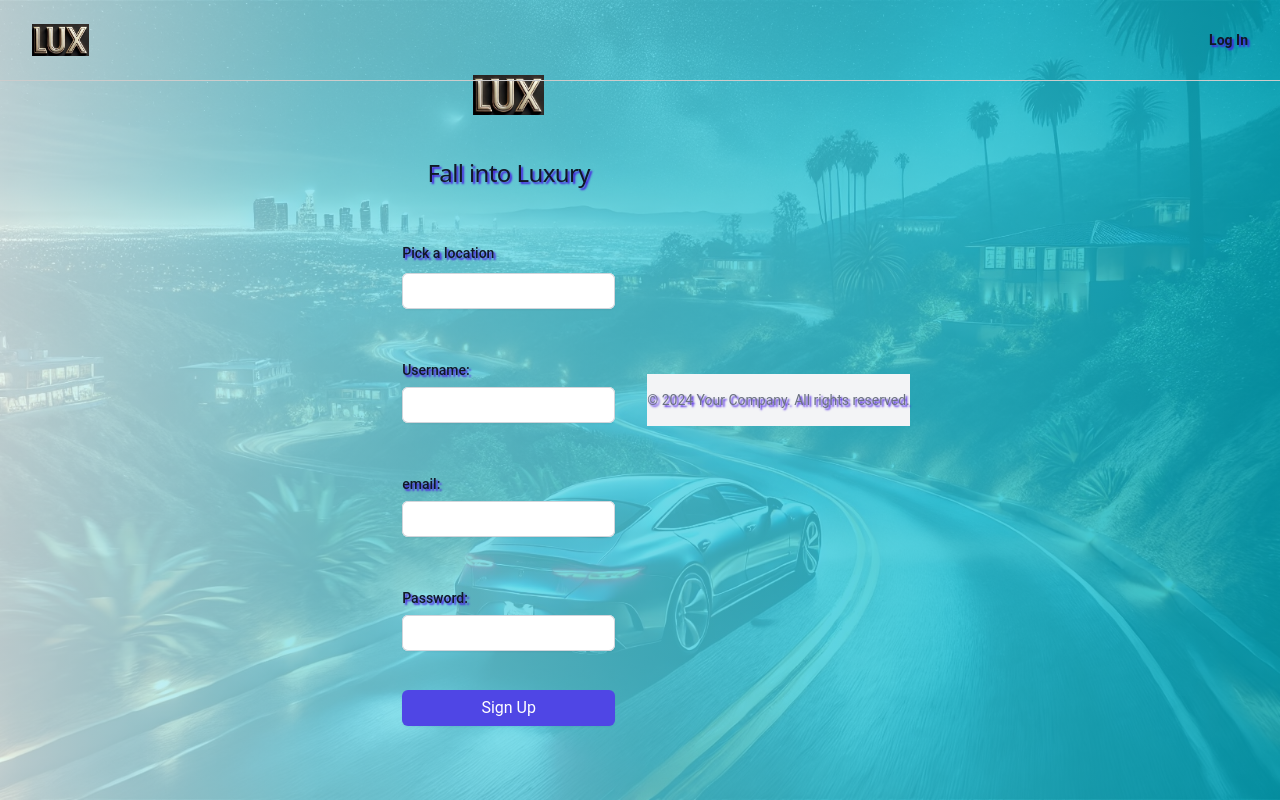
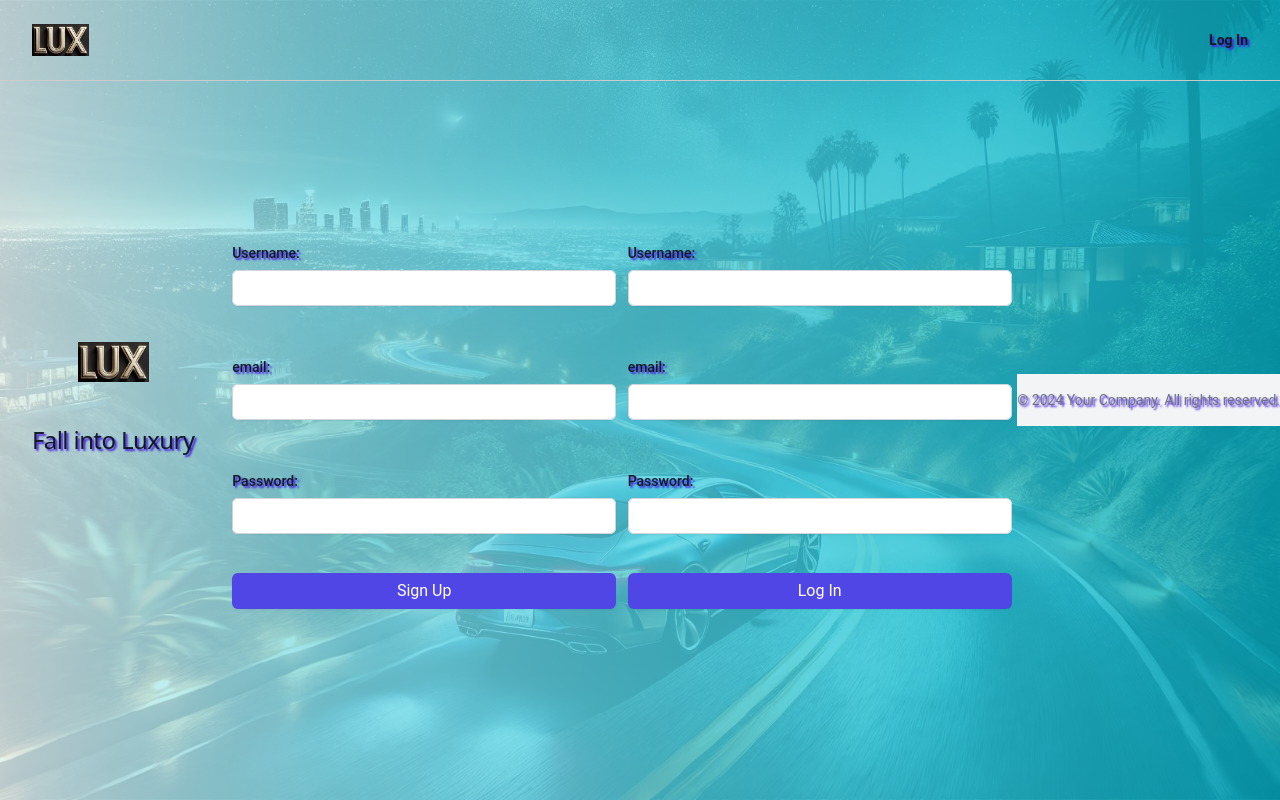
Before and after one commit to jeaq01/lux-Rental, a Node server app: page /login in a window 1280 px wide. Run offline with Node 20, Linux system fonts and the light colour scheme; some libraries are stand-ins or nearby versions.

Commit message:
reorganizing login handlebar, adding login form

```diff
--- a/public/js/login.js
+++ b/public/js/login.js
@@ -15,7 +15,7 @@
 
     if (response.ok) {
       // If successful, redirect the browser to the profile page
-      document.location.replace('/profile');
+      document.location.replace('/');
     } else {
       alert(response.statusText);
     }
@@ -25,10 +25,12 @@
 const signupFormHandler = async (event) => {
   event.preventDefault();
 
+  // collecting values from sign-up form
   const name = document.querySelector('#signup-username').value.trim();
   const email = document.querySelector('#signup-email').value.trim();
   const password = document.querySelector('#signup-password').value.trim();
 
+  // send POST request to API
   if (name && email && password) {
     const response = await fetch('/api/users', {
       method: 'POST',
@@ -37,6 +39,7 @@
     });
 
     if (response.ok) {
+      // if successful, go to the home page
       document.location.replace('/');
     } else {
       alert(response.statusText);
--- a/views/login.handlebars
+++ b/views/login.handlebars
@@ -1,18 +1,19 @@
 {{!-- This page extends the main layout --}}
 <div class="flex min-h-full flex-col justify-center px-6 py-12 lg:px-8">
     <div class="sm:mx-auto sm:w-full sm:max-w-sm">
-        <img class="mx-auto h-10 w-auto" src="/public/luxlogo.jpg" alt="Lux Logo">
+        <img class="mx-auto h-10 w-auto" src="./public/luxlogo.jpg" alt="Lux Logo">
         <h2 class="mt-10 text-center text-2xl font-sans leading-9 tracking-tight text-gray-900">Fall into Luxury</h2>
+    </div>
 </div>
 
 <div class="mt-10 sm:mx-auto sm:w-full sm:max-w-sm">
     <form class="space-y-6" id="signup">
-            <div>
+        {{!-- <div>
             <label for="location" class="block text-sm font-medium leading-6 text-gray-900">Pick a location</label>
             <div class="mt-2">
                 <input id="location" name="location" type="text" required class="block w-full rounded-md border-0 py-1.5 text-gray-900 shadow-sm ring-1 ring-inset ring-gray-300 placeholder:text-gray-400 focus:ring-2 focus:ring-inset focus:ring-indigo-600 sm:text-sm sm:leading-6">
             </div>
-            </div>
+        </div> --}}
         <div>
             <label for="username" class="block text-sm font-medium leading-6 text-gray-900">Username:</label>
             <input type="text" id="signup-username" name="username" required class="block w-full rounded-md border-0 py-1.5 text-gray-900 shadow-sm ring-1 ring-inset ring-gray-300 placeholder:text-gray-400 focus:ring-2 focus:ring-inset focus:ring-indigo-600 sm:text-sm sm:leading-6">
@@ -30,7 +31,33 @@
         </div>
     </form>
 </div>
+
+    <div class="mt-10 sm:mx-auto sm:w-full sm:max-w-sm">
+        <form class="space-y-6" id="signin">
+            {{!-- <div>
+                <label for="location" class="block text-sm font-medium leading-6 text-gray-900">Pick a location</label>
+                <div class="mt-2">
+                    <input id="location2" name="location" type="text" required class="block w-full rounded-md border-0 py-1.5 text-gray-900 shadow-sm ring-1 ring-inset ring-gray-300 placeholder:text-gray-400 focus:ring-2 focus:ring-inset focus:ring-indigo-600 sm:text-sm sm:leading-6">
                 </div>
+            </div> --}}
+            <div>
+                <label for="username" class="block text-sm font-medium leading-6 text-gray-900">Username:</label>
+                <input type="text" id="signin-username" name="username" required class="block w-full rounded-md border-0 py-1.5 text-gray-900 shadow-sm ring-1 ring-inset ring-gray-300 placeholder:text-gray-400 focus:ring-2 focus:ring-inset focus:ring-indigo-600 sm:text-sm sm:leading-6">
+            </div>
+            <div>
+                <label for="email" class="block text-sm font-medium leading-6 text-gray-900">email:</label>
+                <input type="text" id="signin-email" name="email" required class="block w-full rounded-md border-0 py-1.5 text-gray-900 shadow-sm ring-1 ring-inset ring-gray-300 placeholder:text-gray-400 focus:ring-2 focus:ring-inset focus:ring-indigo-600 sm:text-sm sm:leading-6">
+            </div>
+            <div>
+                <label for="password" class="block text-sm font-medium leading-6 text-gray-900">Password:</label>
+                <input type="password" id="signin-password" name="password" required class="block w-full rounded-md border-0 py-1.5 text-gray-900 shadow-sm ring-1 ring-inset ring-gray-300 placeholder:text-gray-400 focus:ring-2 focus:ring-inset focus:ring-indigo-600 sm:text-sm sm:leading-6">
+            </div>
+            <div>
+                <button type="submit" class="flex w-full justify-center rounded-md bg-indigo-600 px-3 py-1.5 text-font-sans-semibold leading-6 text-white shadow-sm hover:bg-indigo-500 focus-visible:outline focus-visible:outline-2 focus-visible:outline-offset-2 focus-visible:outline-indigo-600">Log In</button>
+            </div>
+        </form>
+    </div>
+
 <script src="./js/login.js">
 
 </script>
```
Lines whose indentation alone changed are shown as unchanged.
